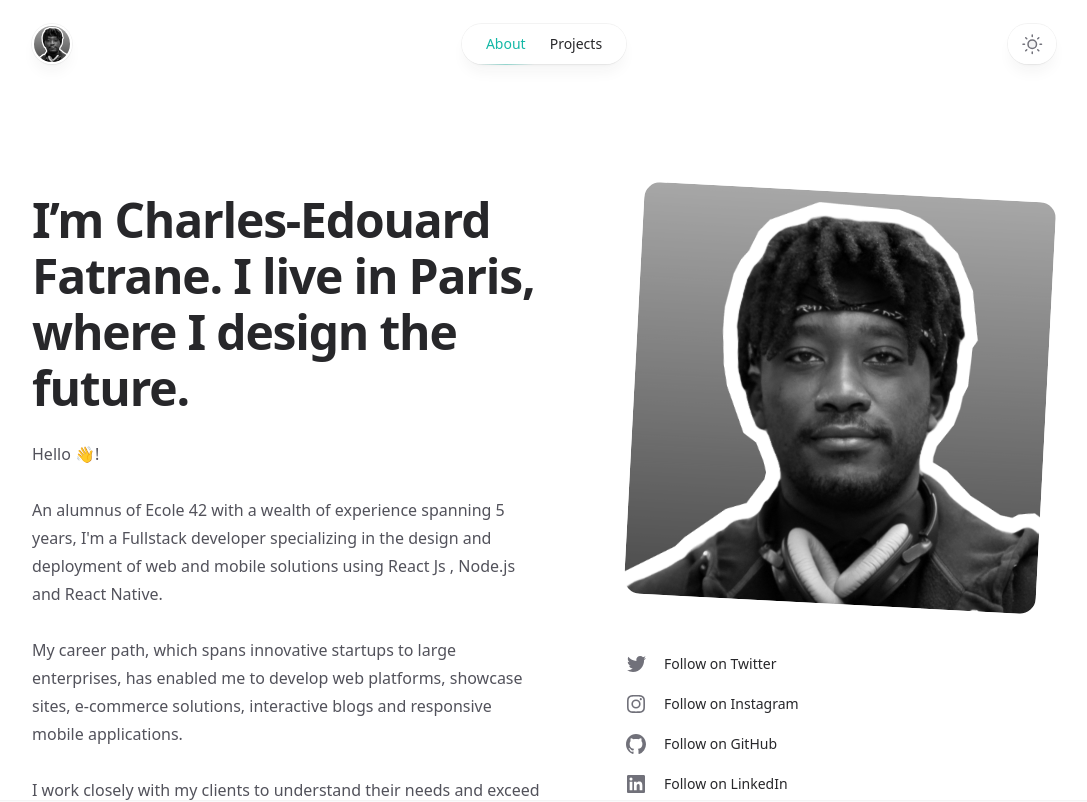
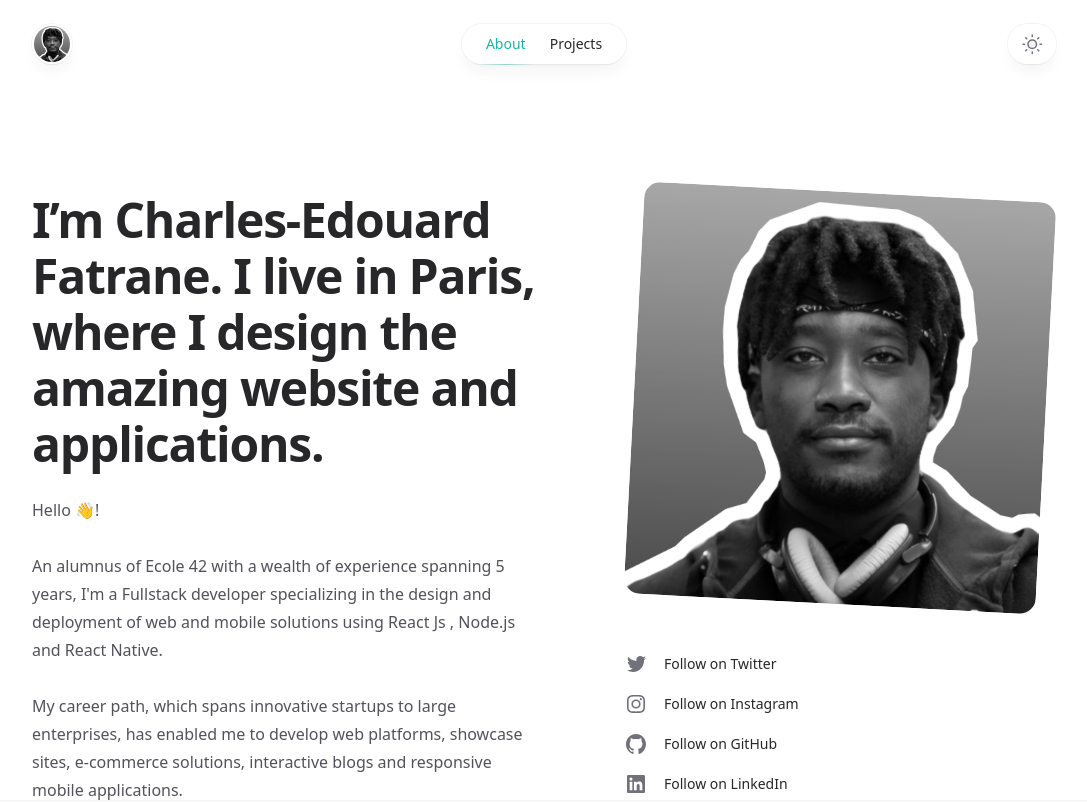
Before and after one commit to cfatrane/portfolio, a Next.js app: page /about in a window 1280 px wide. Shown: the top 802 px of the page, without its empty margins (96-1183 px from the left). Built offline with nearby package versions, Linux system fonts and the light colour scheme; no server answers.

Commit message:
update text and meta

```diff
--- a/src/app/about/page.tsx
+++ b/src/app/about/page.tsx
@@ -93,7 +93,7 @@ export default function About() {
         <div className="lg:order-first lg:row-span-2">
           <h1 className="text-4xl font-bold tracking-tight text-zinc-800 dark:text-zinc-100 sm:text-5xl">
             I’m Charles-Edouard Fatrane. I live in Paris, where I design the
-            future.
+            amazing website and applications.
           </h1>
 
           <div className="mt-6 space-y-7 text-base text-zinc-600 dark:text-zinc-400">
--- a/src/app/layout.tsx
+++ b/src/app/layout.tsx
@@ -11,11 +11,10 @@ import "@/styles/tailwind.css";
 export const metadata: Metadata = {
   title: {
     template: "%s - Charles-Edouard Fatrane",
-    default:
-      "Charles-Edouard Fatrane - Software developer, founder, and amateur astronaut",
+    default: "Charles-Edouard Fatrane - Web & Mobile Developer",
   },
   description:
-    "I’m Fatrane, a software designer and entrepreneur based in New York City. I’m the founder and CEO of Planetaria, where we develop technologies that empower regular people to explore space on their own terms.",
+    "I’m Fatrane, a web and mobile developer based in Paris. I’m a freelancer and digital nomad travelling all around the world.",
   alternates: {
     types: {
       "application/rss+xml": `${process.env.NEXT_PUBLIC_SITE_URL}/feed.xml`,
```
